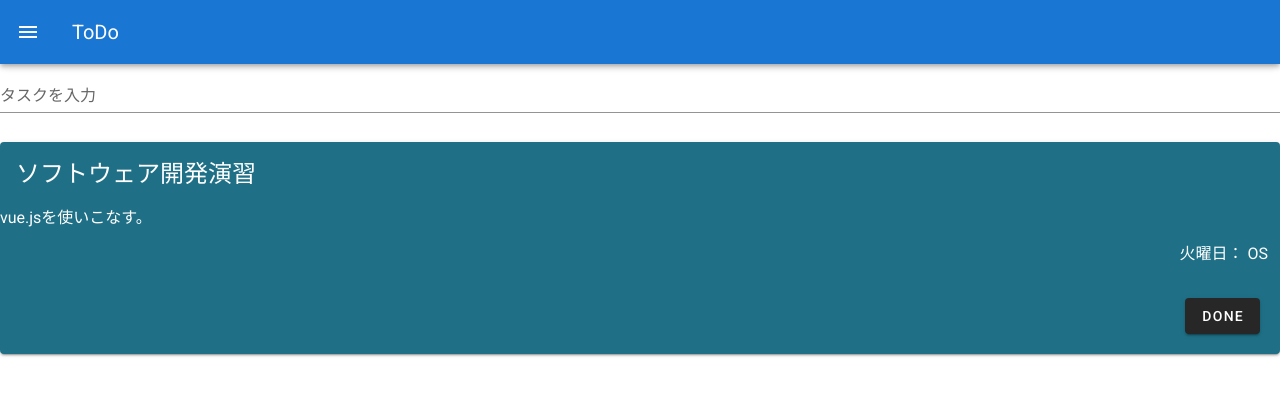
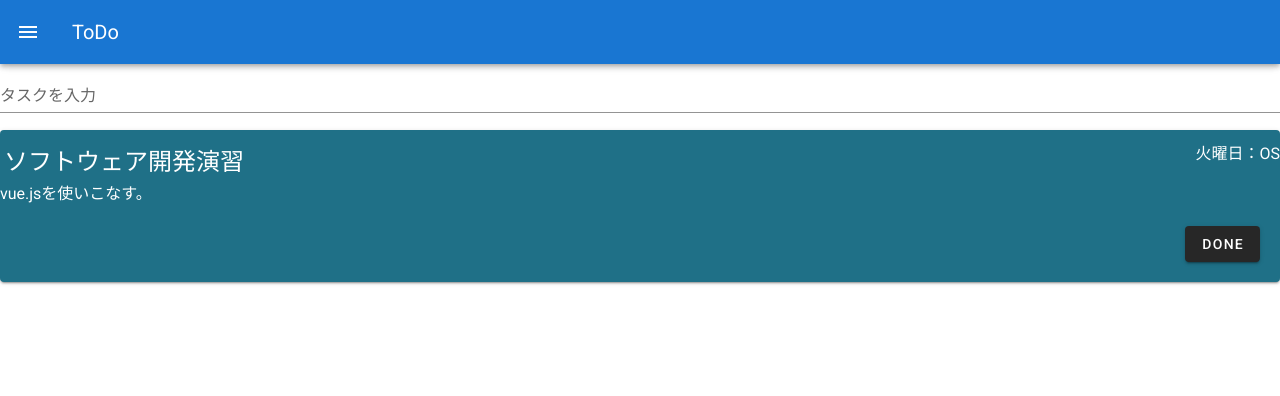
Before and after one commit to Kensho14/sd_t5_todo-app, a Vue app: page /#/ in a window 1280 px wide. Shown: the top 396 px of the page. Built offline with nearby package versions, Linux system fonts and the light colour scheme.

Commit message:
fix: 特に気になる箇所を修正

```diff
--- a/src/components/TaskCard.vue
+++ b/src/components/TaskCard.vue
@@ -1,14 +1,15 @@
 <template>
   <v-card :color="color" dark>
-    <v-card-title class="headline" v-text="title"></v-card-title>
+    <v-row>
+      <v-card-title class="headline" v-text="title"></v-card-title>
+      <v-col class="text-right">
+        {{youbiText}}：{{subjectName}}
+      </v-col>
+    </v-row>
     {{ description }}
-    <v-col class="text-right">
-    {{youbiText}}：
-    {{subjectName}}
-    </v-col>
     <v-card-actions>
       <v-col class="text-right">
-      <v-btn v-on:click="deleteTask">Done</v-btn>
+        <v-btn v-on:click="deleteTask">Done</v-btn>
       </v-col>
     </v-card-actions>
   </v-card>
@@ -23,16 +24,15 @@ export default {
     id: String,
     subjectName: String,
     subjectYoubi: Number,
-
   },
   methods: {
     deleteTask(){
-      this.$store.dispatch('deleteTask', this.id)
+      this.$store.dispatch('deleteTask', this.id);
     },
   },
   computed: {
     youbiText() {
-      return [ "日曜日", "月曜日", "火曜日", "水曜日", "木曜日", "金曜日", "土曜日" ][this.subjectYoubi] ;
+      return [ "日曜日", "月曜日", "火曜日", "水曜日", "木曜日", "金曜日", "土曜日" ][this.subjectYoubi];
     },
   },
 }
--- a/src/store/index.js
+++ b/src/store/index.js
@@ -20,6 +20,8 @@ function generateUuid() {
   }
   return chars.join("");
 }
+
+
 export default new Vuex.Store({
   state: {
     tasks: [
@@ -61,7 +63,6 @@ export default new Vuex.Store({
     deleteSubject(state, id){
       state.subjectList = state.subjectList.filter(x => x.id != id);
     },
-
   },
   actions: {
     saveStates({state}){
--- a/src/views/Home.vue
+++ b/src/views/Home.vue
@@ -8,7 +8,7 @@
           </v-text-field>
           <v-select　v-if="isClicked"
             label="科目を選択"
-            :items="$store.state.subjectList"
+            :items="subject"
             item-text="name"
             item-value="id"
             v-model="inputId"
@@ -59,20 +59,17 @@ export default {
       if(a.length == 1){
         return a[0];
       }else{
-        console.log('偽物');
-        return {
-
-        }
+        console.error('教科データの取得に失敗しました！');
+        return {};
       }
     }
   },
   computed: {
     tasks() {
-      return this.$store.state.tasks
+      return this.$store.state.tasks;
     },
-
     subject() {
-      return this.$store.state.subjectList
+      return this.$store.state.subjectList;
     }
   },
 };
--- a/src/views/Subject.vue
+++ b/src/views/Subject.vue
@@ -118,11 +118,7 @@ export default {
 
   methods: {
     mouseClickHandler(){
-      if(this.isClicked==false){
-        this.isClicked = true
-      }
-      else{this.isClicked = false}
-
+      this.isClicked = !this.isClicked;
     },
     addSubject() {
       this.$store.dispatch('addSubject', {
```
